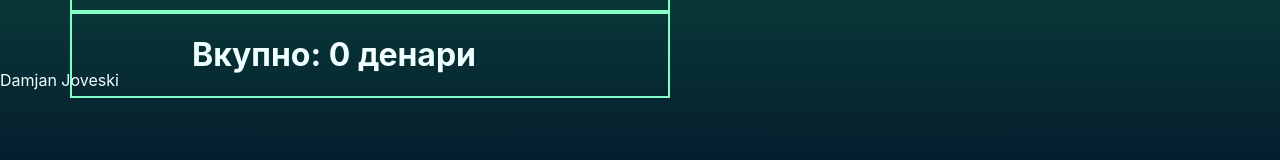
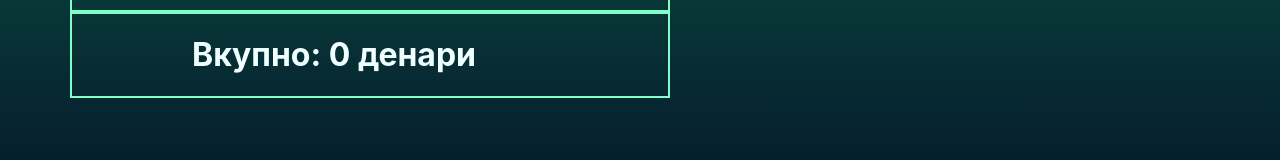
Before and after one commit to DamjanJoveski/IQOSBonusCalculator, a React (Create React App) app in the folder iqos-bonus-calculator/: page / in a window 1280 px wide. Shown: the part 449-609 px from the top of the page. Built offline with nearby package versions, Linux system fonts and the light colour scheme.

Commit message:
Update App.js

```diff
--- a/iqos-bonus-calculator/src/App.js
+++ b/iqos-bonus-calculator/src/App.js
@@ -71,6 +71,7 @@ function App() {
 
 
     return (
+        // Damjan Joveski
         <div>
             <div className='Month'>
                 <Month monthIndex={monthIndex} />
@@ -83,9 +84,6 @@ function App() {
                 ))}
                 <TotalSum totalCount={TotalCount} />
             </div>
-            <footer classname="footer" >
-            <p> Damjan Joveski</p>
-            </footer>
         </div>
     );
 }
```
